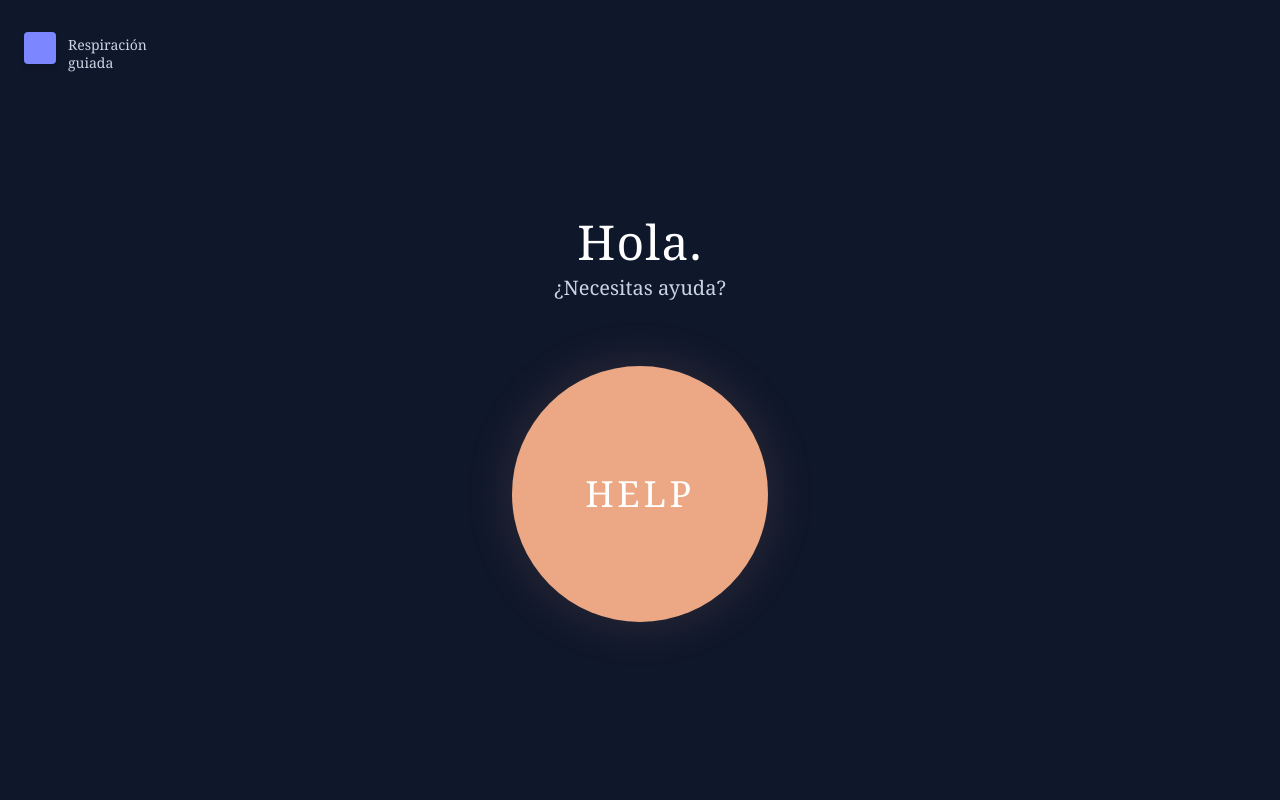
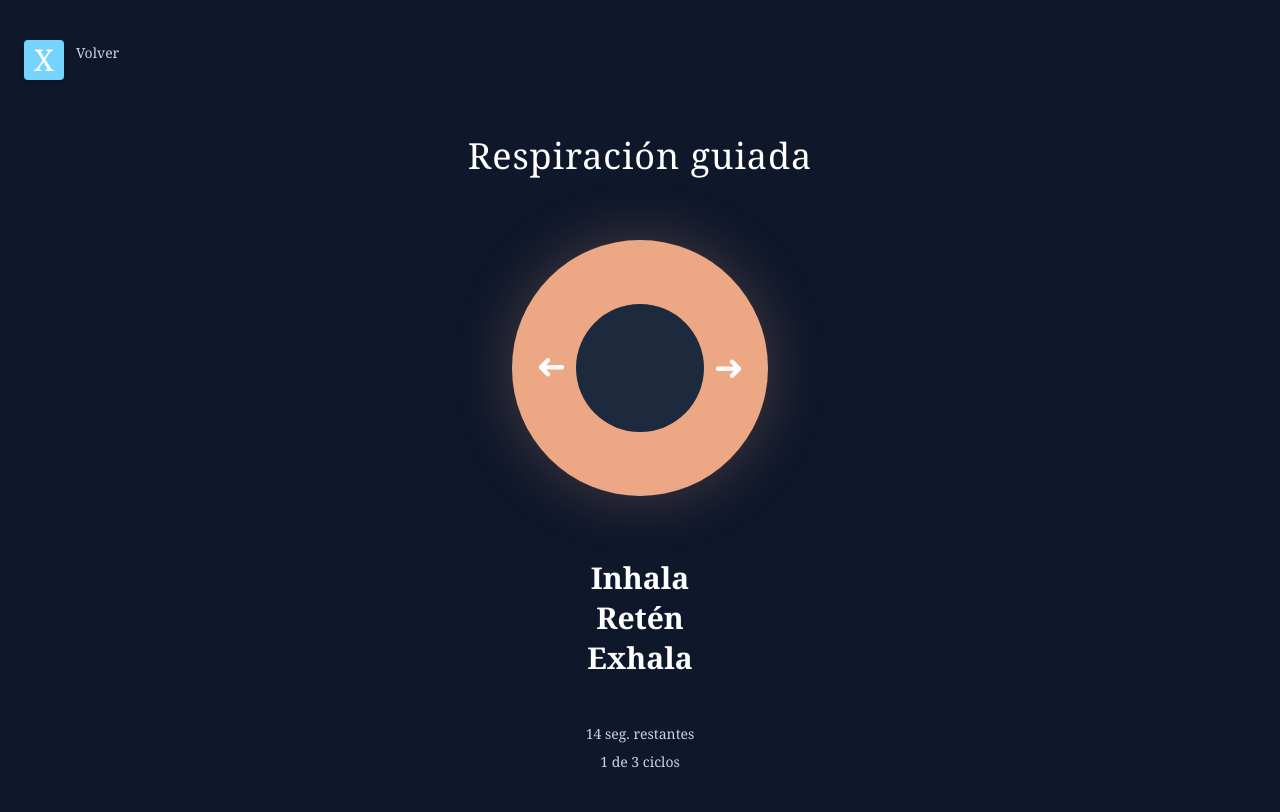
Before and after one commit to Villata-dev/geia, a Next.js app in the folder geia/: page / in a window 1280 px wide. Built offline with nearby package versions, Linux system fonts and the light colour scheme.

Commit message:
implementar layout pantalla SOS

```diff
--- a/geia/app/page.tsx
+++ b/geia/app/page.tsx
@@ -1,34 +1,52 @@
 import Link from 'next/link';
 
-export default function Home() {
+export default function SOSPage() {
   return (
-    <main className="relative flex min-h-screen flex-col items-center justify-center bg-slate-900 px-6">
+    <main className="relative flex min-h-screen flex-col items-center bg-slate-900 px-6 pt-10">
 
-      {/* Botón superior izquierdo: Respiración guiada */}
-      <div className="absolute top-8 left-6 flex items-start gap-3">
+      {/* Botón superior izquierdo: Volver */}
+      <div className="absolute top-10 left-6 flex items-start gap-3">
         <Link
-          href="/sos"
-          className="w-8 h-8 bg-indigo-400 rounded shadow-md active:scale-95 transition-transform"
-        />
+          href="/"
+          className="w-10 h-10 bg-sky-300 rounded shadow-md active:scale-95 transition-transform flex items-center justify-center"
+        >
+          <span className="text-white text-3xl font-light font-serif">X</span>
+        </Link>
         <div className="text-slate-300 text-sm font-serif leading-tight mt-1">
-          Respiración<br />guiada
+          Volver
         </div>
       </div>
 
-      {/* Centro de la pantalla */}
-      <div className="flex flex-col items-center gap-16 w-full max-w-md mt-10">
-        <div className="text-center space-y-2">
-          <h1 className="text-5xl font-serif text-white tracking-wide">Hola.</h1>
-          <p className="text-xl text-slate-300 font-serif">¿Necesitas ayuda?</p>
+      {/* Título de la sección */}
+      <h2 className="text-4xl font-serif text-white tracking-wide mt-24 mb-16">
+        Respiración guiada
+      </h2>
+
+      {/* Círculo de Respiración (Estático para layout) */}
+      {/* Usamos el mismo color `#eca884` de la Home */}
+      <div className="flex items-center justify-center w-64 h-64 rounded-full bg-[#eca884] shadow-[0_0_60px_rgba(236,168,132,0.25)] relative mb-16">
+        {/* Círculo central más oscuro */}
+        <div className="w-32 h-32 rounded-full bg-slate-800 flex items-center justify-center">
         </div>
 
-        {/* Botón HELP gigante */}
-        <Link
-          href="/sos"
-          className="w-64 h-64 rounded-full bg-[#eca884] hover:bg-[#df9a76] shadow-[0_0_50px_rgba(236,168,132,0.15)] flex items-center justify-center transition-transform active:scale-95"
-        >
-          <span className="text-white text-4xl font-serif tracking-widest">HELP</span>
-        </Link>
+        {/* Indicadores de respiración (Flechas estáticas de layout) */}
+        <span className="absolute left-6 text-white text-4xl rotate-180">➜</span>
+        <span className="absolute right-6 text-white text-4xl">➜</span>
+      </div>
+
+      {/* Bloques de Texto de Instrucción */}
+      <div className="flex flex-col items-center gap-6 text-center w-full max-w-sm font-serif mb-12">
+        <div className="space-y-1">
+          <p className="text-3xl font-semibold text-white">Inhala</p>
+          <p className="text-3xl font-semibold text-white">Retén</p>
+          <p className="text-3xl font-semibold text-white">Exhala</p>
+        </div>
+      </div>
+
+      {/* Contadores inferiores */}
+      <div className="w-full max-w-sm text-center font-serif space-y-2 mt-auto pb-10">
+        <p className="text-sm text-slate-300">14 seg. restantes</p>
+        <p className="text-sm text-slate-300">1 de 3 ciclos</p>
       </div>
 
     </main>
```
